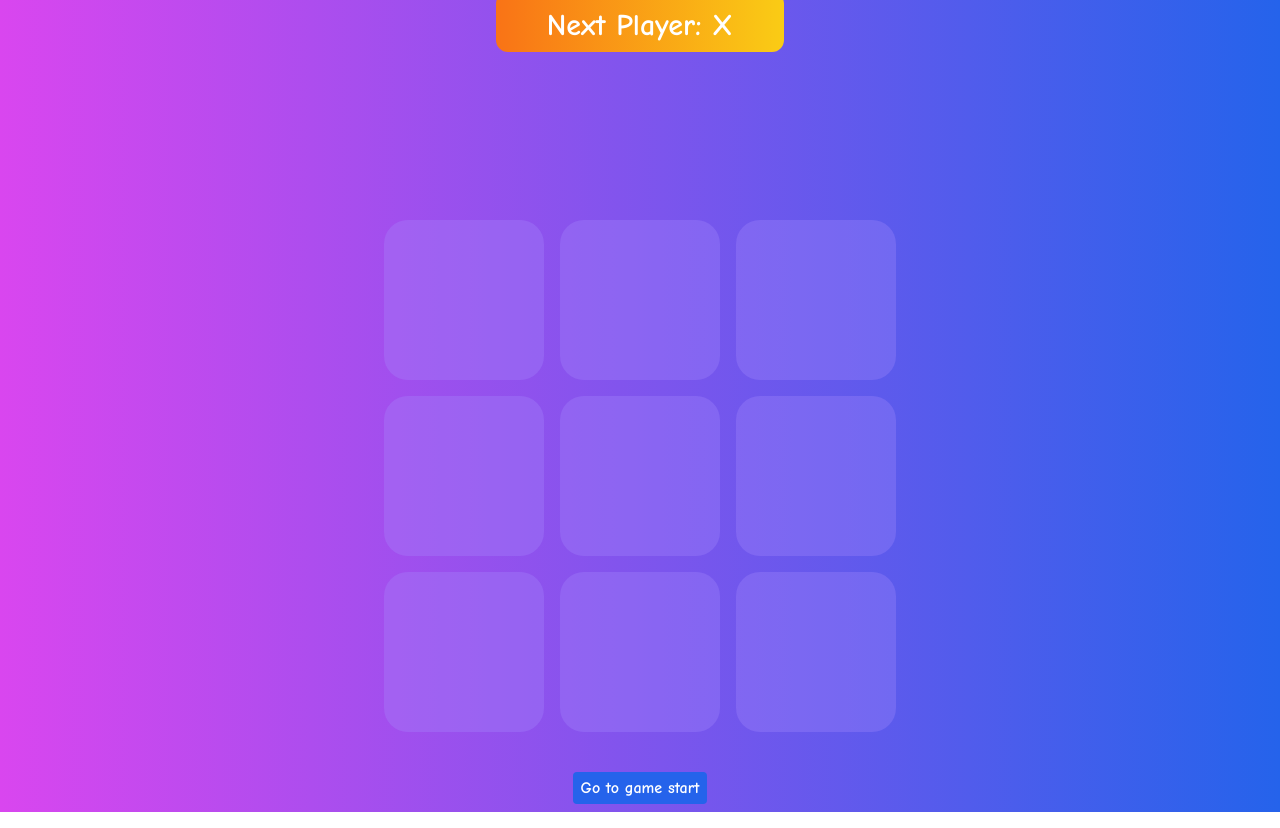
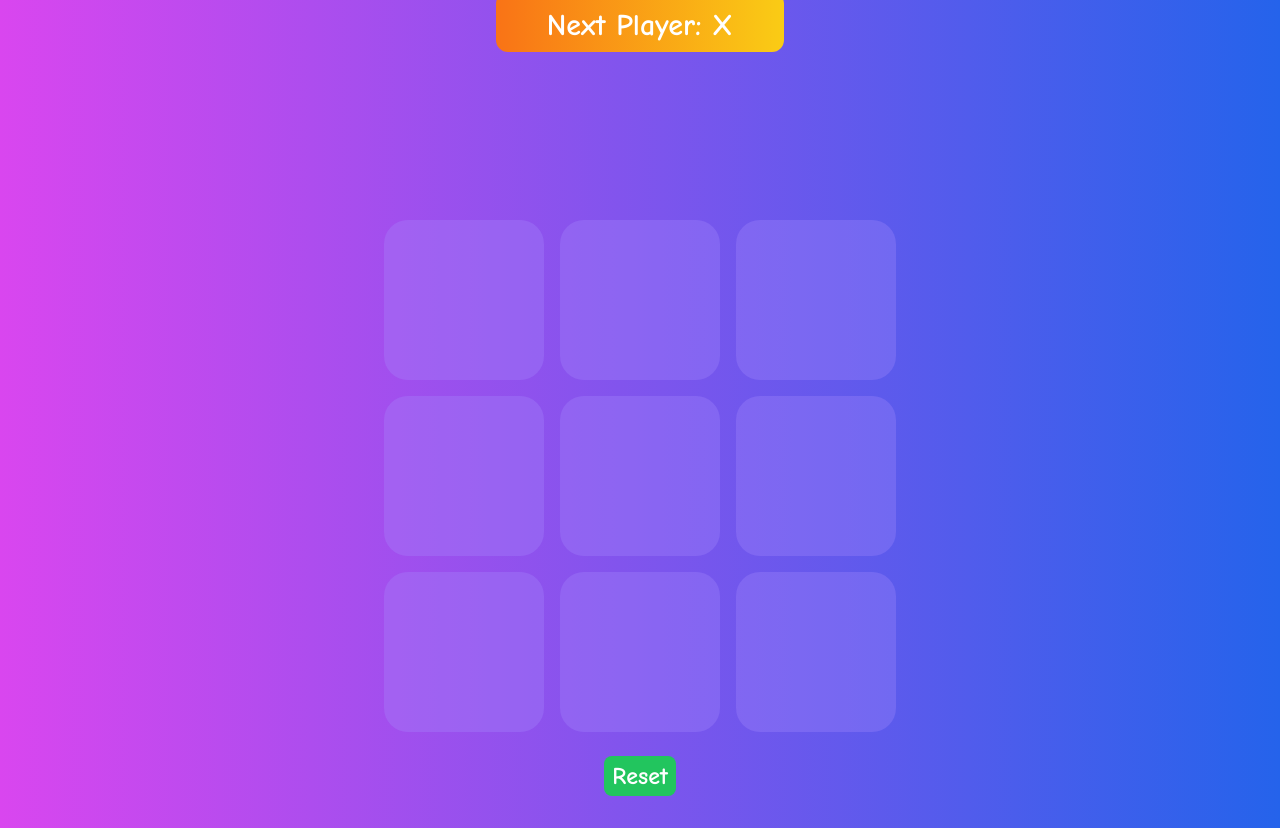
Before and after one commit to mohammad-amin-khajeh/tic-tac-toe, a React (Vite) app: page / in a window 1280 px wide. Built offline with nearby package versions, Linux system fonts and the light colour scheme.

Commit message:
add a proper reset button instead of move to start

```diff
--- a/src/App.tsx
+++ b/src/App.tsx
@@ -19,7 +19,9 @@ export default function Game() {
 
 	const moves = history.map((squares, move) => {
 		let description;
-		if (move == currentMove && move !== 0) {
+		if (move === 0) {
+			return;
+		} else if (move == currentMove && move !== 0) {
 			description = "you are at move #" + move;
 		} else if (move > 0) {
 			description = "go to move #" + move;
@@ -43,6 +45,9 @@ export default function Game() {
 				onPlay={handlePlay}
 				moveNumber={currentMove}
 			/>
+			<button className="reset" onClick={() => jumpTo(0)}>
+				Reset
+			</button>
 
 			<div className="mt-8">
 				<ol>{moves}</ol>
--- a/src/index.css
+++ b/src/index.css
@@ -23,4 +23,10 @@
     @apply px-2 mb-2 py-1 bg-blue-600 text-white rounded transition ease-out mx-auto flex
   }
 
+  button.reset {
+    @apply px-2 py-1 bg-green-500 text-white rounded-lg flex mx-auto mt-4 text-2xl
+    hover:bg-white hover:text-green-500 hover:scale-110
+    transition-all ease-out
+  }
+
 }
```
